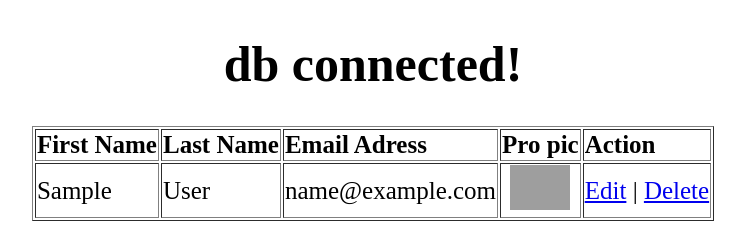
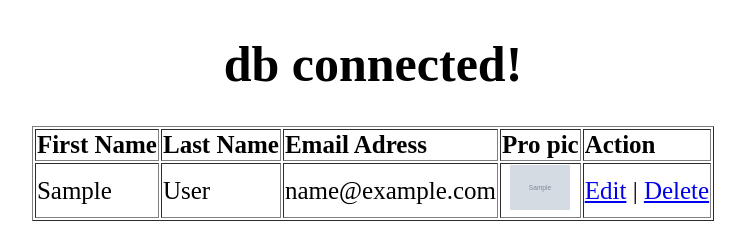
Before and after one commit to PlabonKumarsaha/WebTech, a PHP site: page / in a window 1280 px wide. Shown: the part 613-842 px from the top of the page, without its empty margins (267-1012 px from the left). Run offline with PHP 8.4, Linux system fonts and the light colour scheme; tables that the repository leaves empty or names only in its code hold one stand-in row (values such as "Sample post"); grey boxes marked "Sample" are stand-in pictures; grey boxes are pictures that could not be loaded.

Commit message:
Add files via upload

```diff
--- a/database_connection/edit.php
+++ b/database_connection/edit.php
@@ -17,7 +17,7 @@ if(isset($_REQUEST["edit_id"])){
 	$editID = $_REQUEST["edit_id"];
 
 
-$selectInfo = "select * FROM my_users WHERE  id=5 ";
+$selectInfo = "select * FROM my_users WHERE  id= '$editID' ";
 $runQuery = mysqli_query($connect,$selectInfo);
 if($selectInfo == true){
 
--- a/database_connection/index.php
+++ b/database_connection/index.php
@@ -71,7 +71,7 @@ if($runDataQuery == true)
 <td><?php echo $myData["fname"]; ?> </td>
 <td><?php echo $myData["lname"]; ?> </td>
 <td><?php echo $myData["email_addr"]; ?> </td>
-<td><center> <img width="60px" src="avatar/image.png" alt="" /> <?php $myData["avatar"];?> </center> </td>
+<td><center> <img width="60px" src="avatar/<?php echo $myData['avatar'];?>" alt="" /> </center> </td>
 <td><a href="edit.php?id=<?php echo $myData["edit_id"]; ?>">Edit</a> | <a onclick="return confirm('are you sure?');" href="deleteData.php?id=<?php echo $myData["id"]; ?>"> Delete</a> </td>
 
    </tr>
```
